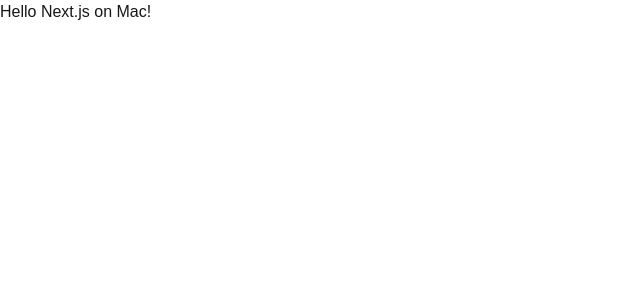
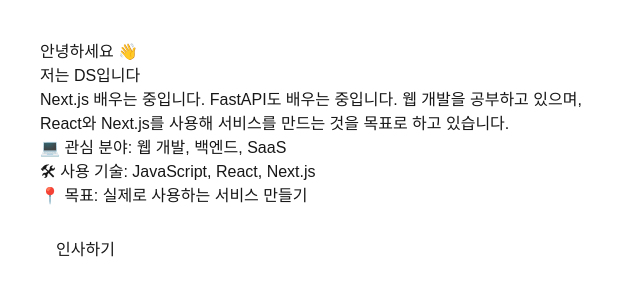
Before and after one commit to ehdtn3540/my-nextjs, a Next.js app: page / in a window 1280 px wide. Shown: the top 300 px of the page, without its empty margins (0-643 px from the left). Built offline with nearby package versions, Linux system fonts and the light colour scheme.

Commit message:
홈화면 간단한 자기소개로 수정

```diff
--- a/app/page.tsx
+++ b/app/page.tsx
@@ -1,69 +1,35 @@
-import Image from "next/image";
+"use client";
 
 export default function Home() {
-  return <h1>Hello Next.js on Mac!</h1>;
+  return (
+    <main style={{ padding: "40px", fontFamily: "sans-serif" }}>
+      <h1>안녕하세요 👋</h1>
+
+      <h2>저는 DS입니다</h2>
+
+      <p>
+	  	Next.js 배우는 중입니다.
+		FastAPI도 배우는 중입니다.
+        웹 개발을 공부하고 있으며,<br />
+        React와 Next.js를 사용해 서비스를 만드는 것을 목표로 하고 있습니다.
+      </p>
+
+      <ul>
+        <li>💻 관심 분야: 웹 개발, 백엔드, SaaS</li>
+        <li>🛠 사용 기술: JavaScript, React, Next.js</li>
+        <li>📍 목표: 실제로 사용하는 서비스 만들기</li>
+      </ul>
+
+      <button
+        onClick={() => alert("방문해주셔서 감사합니다!")}
+        style={{
+          marginTop: "20px",
+          padding: "10px 16px",
+          cursor: "pointer",
+        }}
+      >
+        인사하기
+      </button>
+    </main>
+  );
 }
-
-// export default function Home() {
-//   return (
-//     <div className="flex min-h-screen items-center justify-center bg-zinc-50 font-sans dark:bg-black">
-//       <main className="flex min-h-screen w-full max-w-3xl flex-col items-center justify-between py-32 px-16 bg-white dark:bg-black sm:items-start">
-//         <Image
-//           className="dark:invert"
-//           src="/next.svg"
-//           alt="Next.js logo"
-//           width={100}
-//           height={20}
-//           priority
-//         />
-//         <div className="flex flex-col items-center gap-6 text-center sm:items-start sm:text-left">
-//           <h1 className="max-w-xs text-3xl font-semibold leading-10 tracking-tight text-black dark:text-zinc-50">
-//             To get started, edit the page.tsx file.
-//           </h1>
-//           <p className="max-w-md text-lg leading-8 text-zinc-600 dark:text-zinc-400">
-//             Looking for a starting point or more instructions? Head over to{" "}
-//             <a
-//               href="https://vercel.com/templates?framework=next.js&utm_source=create-next-app&utm_medium=appdir-template-tw&utm_campaign=create-next-app"
-//               className="font-medium text-zinc-950 dark:text-zinc-50"
-//             >
-//               Templates
-//             </a>{" "}
-//             or the{" "}
-//             <a
-//               href="https://nextjs.org/learn?utm_source=create-next-app&utm_medium=appdir-template-tw&utm_campaign=create-next-app"
-//               className="font-medium text-zinc-950 dark:text-zinc-50"
-//             >
-//               Learning
-//             </a>{" "}
-//             center.
-//           </p>
-//         </div>
-//         <div className="flex flex-col gap-4 text-base font-medium sm:flex-row">
-//           <a
-//             className="flex h-12 w-full items-center justify-center gap-2 rounded-full bg-foreground px-5 text-background transition-colors hover:bg-[#383838] dark:hover:bg-[#ccc] md:w-[158px]"
-//             href="https://vercel.com/new?utm_source=create-next-app&utm_medium=appdir-template-tw&utm_campaign=create-next-app"
-//             target="_blank"
-//             rel="noopener noreferrer"
-//           >
-//             <Image
-//               className="dark:invert"
-//               src="/vercel.svg"
-//               alt="Vercel logomark"
-//               width={16}
-//               height={16}
-//             />
-//             Deploy Now
-//           </a>
-//           <a
-//             className="flex h-12 w-full items-center justify-center rounded-full border border-solid border-black/[.08] px-5 transition-colors hover:border-transparent hover:bg-black/[.04] dark:border-white/[.145] dark:hover:bg-[#1a1a1a] md:w-[158px]"
-//             href="https://nextjs.org/docs?utm_source=create-next-app&utm_medium=appdir-template-tw&utm_campaign=create-next-app"
-//             target="_blank"
-//             rel="noopener noreferrer"
-//           >
-//             Documentation
-//           </a>
-//         </div>
-//       </main>
-//     </div>
-//   );
-// }
```
